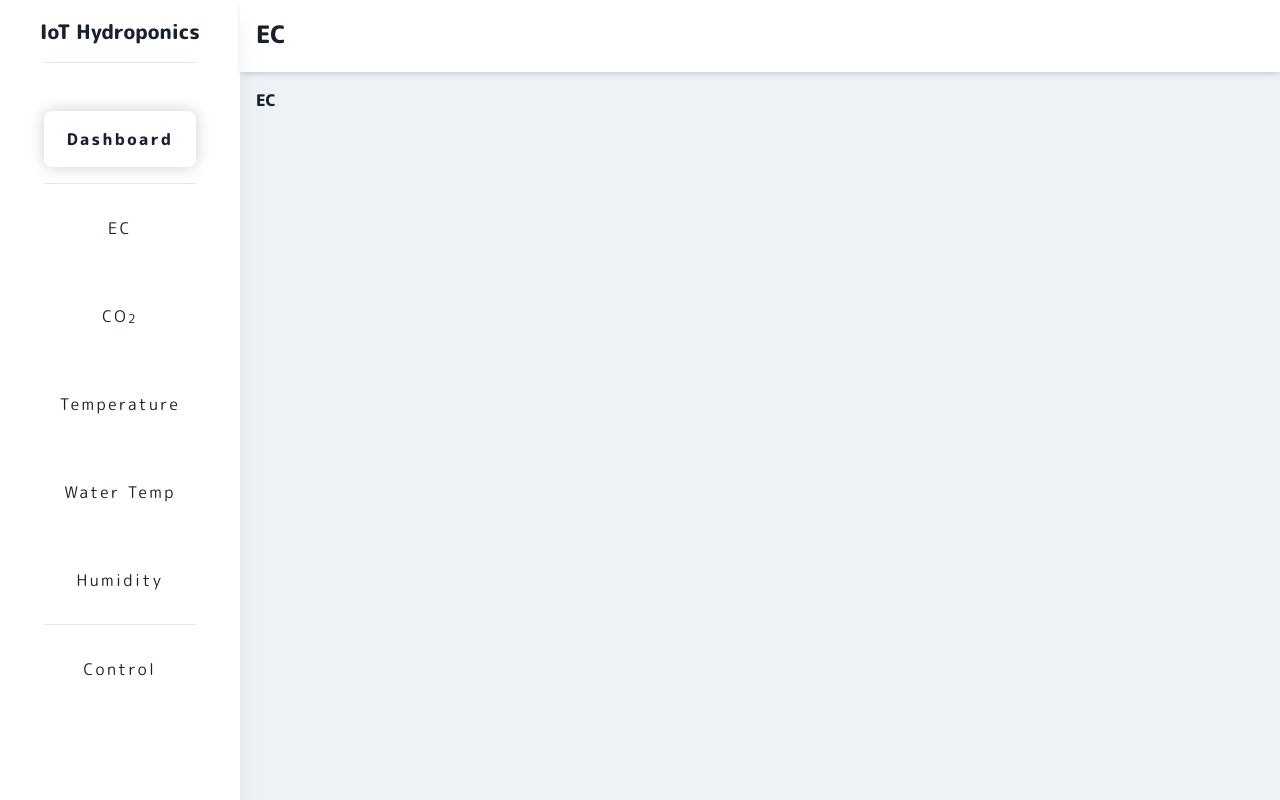
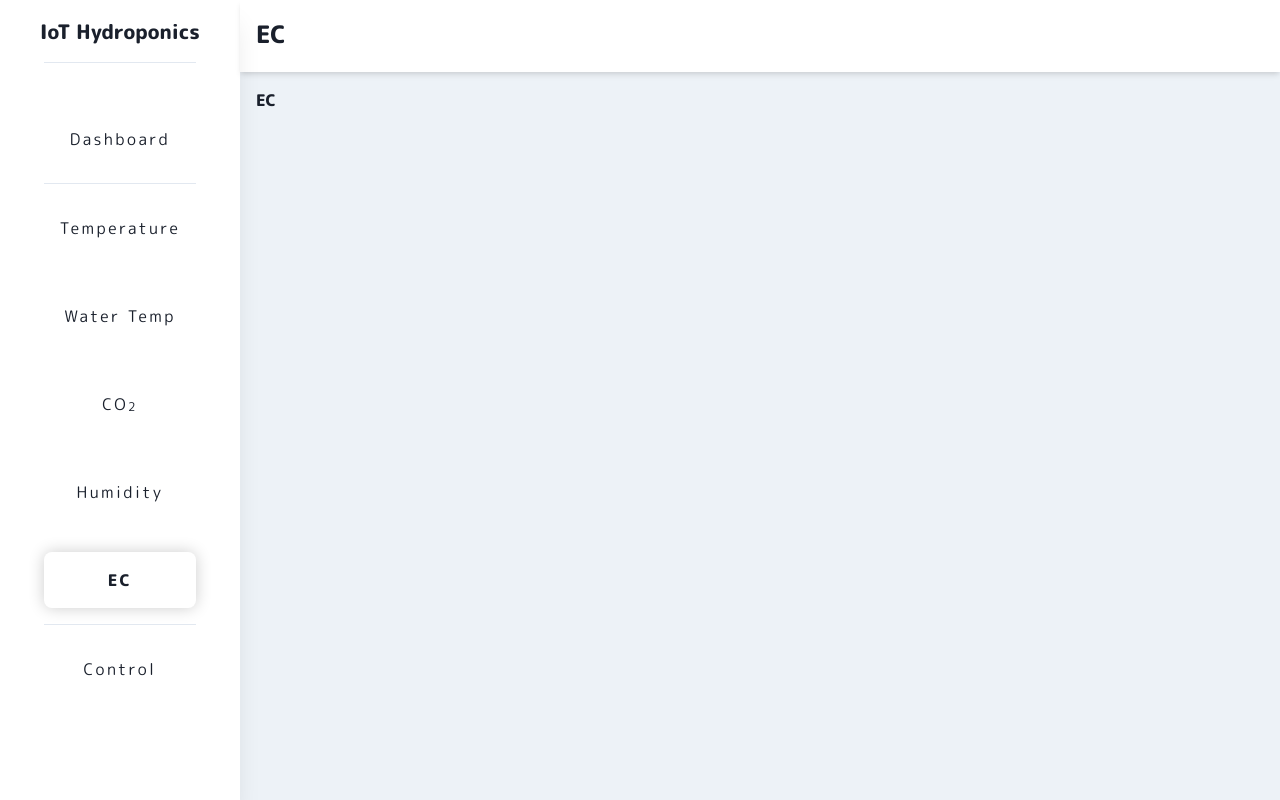
Before and after one commit to todorihayato/hydroponics-dashboard, a React (Vite) app: page /ec in a window 1280 px wide. Built offline with nearby package versions, Linux system fonts and the light colour scheme; no server answers.

Commit message:
🐛 パスが/hogeの状態でリロードした時にタブだけデフォルトの位置に戻ってしまうバグを修正

```diff
--- a/src/components/elements/Layout/LayoutSidebar.tsx
+++ b/src/components/elements/Layout/LayoutSidebar.tsx
@@ -1,23 +1,47 @@
 import { Box, Divider, TabList, Tabs, Text } from '@chakra-ui/react'
-import { Link, useNavigate } from 'react-router-dom'
+import { Link, useLocation, useNavigate } from 'react-router-dom'
 import { LayoutTab } from './LayoutTab'
+
+type PathName = '' | 'temperature' | 'water_temperature' | 'co2' | 'humidity' | 'ec' | 'control'
 
 export const LayoutSidebar = () => {
   const navigate = useNavigate()
+  const currentPath = useLocation().pathname
+  const revertPath = (currentPath: PathName) => {
+    const pathName = currentPath.slice(1)
+    switch (pathName) {
+      case '':
+        return 0
+      case 'temperature':
+        return 1
+      case 'water_temperature':
+        return 2
+      case 'co2':
+        return 3
+      case 'humidity':
+        return 4
+      case 'ec':
+        return 5
+      case 'control':
+        return 6
+      default:
+        return 0
+    }
+  }
   const convertPath = (index: number) => {
     switch (index) {
       case 0:
         return ''
       case 1:
+        return 'temperature'
+      case 2:
+        return 'water_temperature'
+      case 3:
+        return 'co2'
+      case 4:
+        return 'humidity'
+      case 5:
         return 'ec'
-      case 2:
-        return 'co2'
-      case 3:
-        return 'temperature'
-      case 4:
-        return 'water_temperature'
-      case 5:
-        return 'humidity'
       case 6:
         return 'control'
       default:
@@ -40,6 +64,7 @@ export const LayoutSidebar = () => {
       </Box>
       <Box mt={'32px'} w={'100%'} display={'flex'} justifyContent={'center'}>
         <Tabs
+          defaultIndex={revertPath(currentPath as PathName)}
           orientation={'vertical'}
           variant={'unstyled'}
           onChange={(index) => navigate(`/${convertPath(index)}`)}
@@ -47,13 +72,13 @@ export const LayoutSidebar = () => {
           <TabList>
             <LayoutTab>Dashboard</LayoutTab>
             <Divider opacity={1}/>
-            <LayoutTab>EC</LayoutTab>
+            <LayoutTab>Temperature</LayoutTab>
+            <LayoutTab>Water Temp</LayoutTab>
             <LayoutTab>
               CO<sub>2</sub>
             </LayoutTab>
-            <LayoutTab>Temperature</LayoutTab>
-            <LayoutTab>Water Temp</LayoutTab>
             <LayoutTab>Humidity</LayoutTab>
+            <LayoutTab>EC</LayoutTab>
             <Divider opacity={1}/>
             <LayoutTab>Control</LayoutTab>
           </TabList>
```
